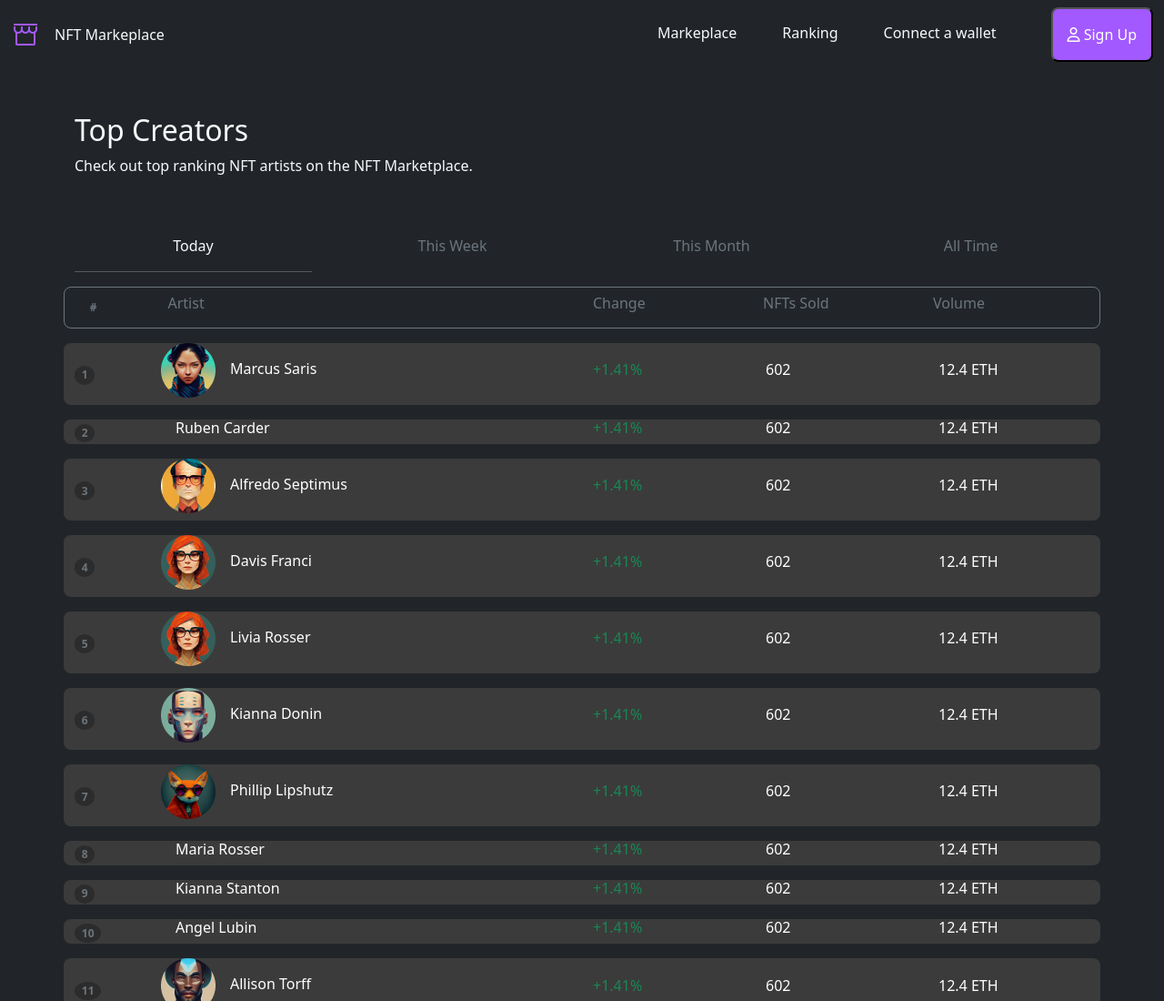
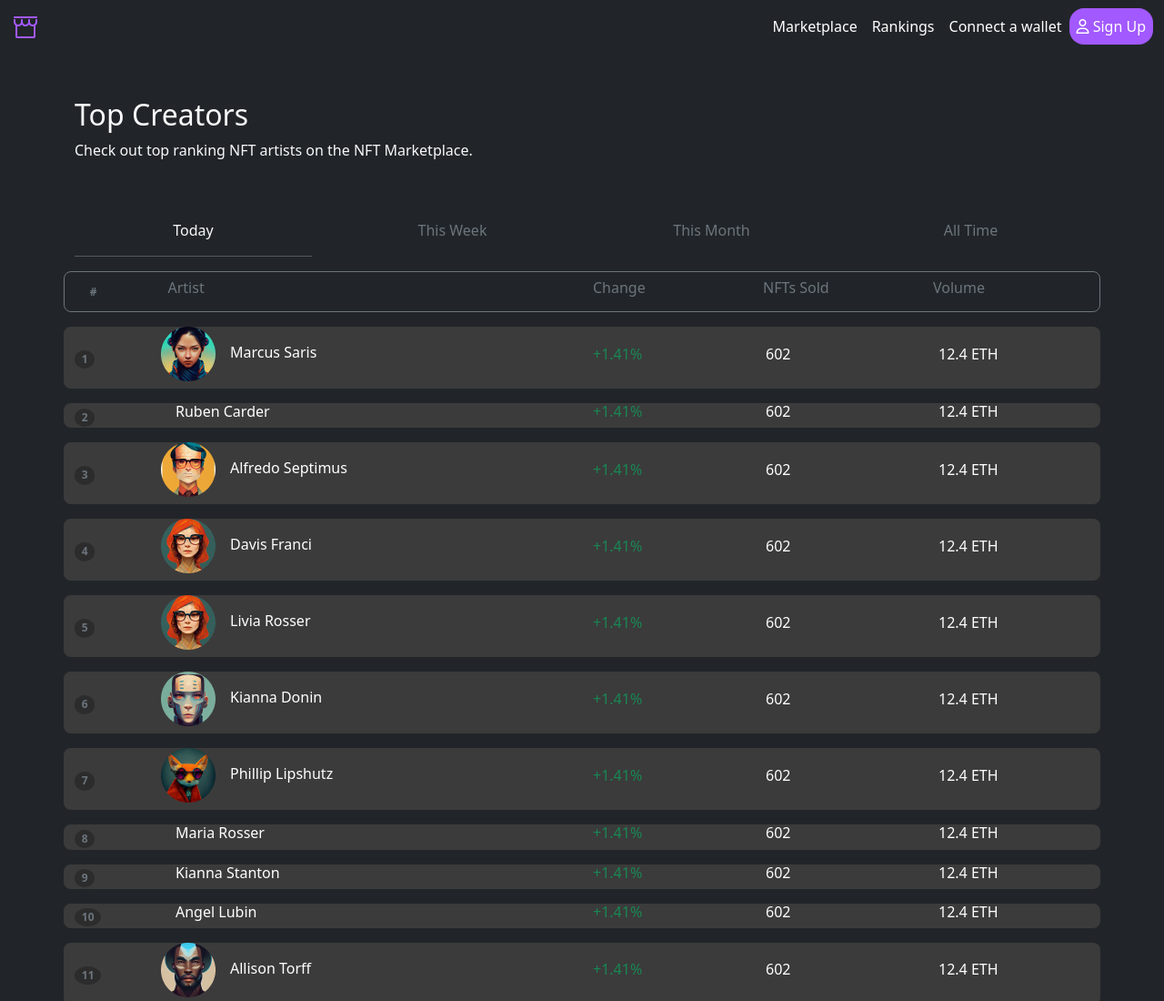
Before and after one commit to hensi2828/bootstrap-practical-5, a plain HTML site: page ranking.html in a window 1280 px wide. Shown: the top 1100 px of the page at 91% size. Drawn offline with nearby package versions, Linux system fonts and the light colour scheme.

Commit message:
Update ranking.html

```diff
--- a/ranking.html
+++ b/ranking.html
@@ -16,36 +16,29 @@
 <body>
 
     <!-- Navbar -->
-    <nav class="navbar navbar-expand-sm navbar-dark bg-dark">
-        <div class="container-fluid">
-            <a class="navbar-brand" href="javascript:void(0)"><img src="images/logo.png" alt=""></a>
-            <button class="navbar-toggler" type="button" data-bs-toggle="collapse" data-bs-target="#mynavbar">
-                <span class="navbar-toggler-icon"></span>
+    <header>
+        <nav class="navbar navbar-expand-lg navbar-dark bg-dark">
+          <div class="container-fluid">
+            <a class="navbar-brand" href="#"><img src="images/logo.png" alt=""></a>
+            <button class="navbar-toggler" type="button" data-bs-toggle="collapse" data-bs-target="#navbarTogglerDemo02"
+              aria-controls="navbarTogglerDemo02" aria-expanded="false" aria-label="Toggle navigation">
+              <span class="navbar-toggler-icon"></span>
             </button>
-            <div class="collapse navbar-collapse" id="mynavbar">
-                <ul class="navbar-nav me-auto">
-                    <li class="nav-item">
-                        <a class="text-light" href="javascript:void(0)" style="text-decoration: none;">NFT
-                            Markeplace</a>
-                    </li>
-                </ul>
-                <form class="d-flex">
-                    <ul>
-                      <li class="column mt-3" style="display: flex; padding-right: 10px;">
-                        <a class="text-light" href="marketplace.html"
-                          style="text-decoration: none; padding-right: 50px; ">Markeplace</a>
-                        <a class="text-light" href="ranking.html"
-                          style="text-decoration: none; padding-right: 50px; ">Ranking</a>
-                        <a class="text-light" href="wallet.html"
-                          style="text-decoration: none; padding-right: 50px; ">Connect a wallet</a>
-                      </li>
-                    </ul>
-                    <a href="create_ac.html"> <button class="text-white rounded-3 p-3" type="button" style="background-color:#A259FF;"><i
-                        class="fa-regular fa-user"></i> Sign Up </button></a>
-                  </form>
+            <div class="collapse navbar-collapse justify-content-end" id="navbarTogglerDemo02">
+              <ul class="navbar-nav">
+                <li class="nav-item"><a class="nav-link active" href="marketplace.html">Marketplace</a></li>
+                  <li class="nav-item"><a class="nav-link active" href="ranking.html">Rankings</a></li>
+                  <li class="nav-item"><a class="nav-link active" href="wallet.html">Connect a wallet</a></li>
+
+                  <li class="nav-item"><a class="nav-link active btn btn-light border-0 rounded-4"
+                      style="background-color: #A259FF;" href="create_ac.html">
+                      <i class="fa-regular fa-user"></i> Sign Up</a></li>
+              </ul>
             </div>
-        </div>
-    </nav>
+          </div>
+        </nav>
+
+      </header>
 
     <!-- Ranking -->
 
```
